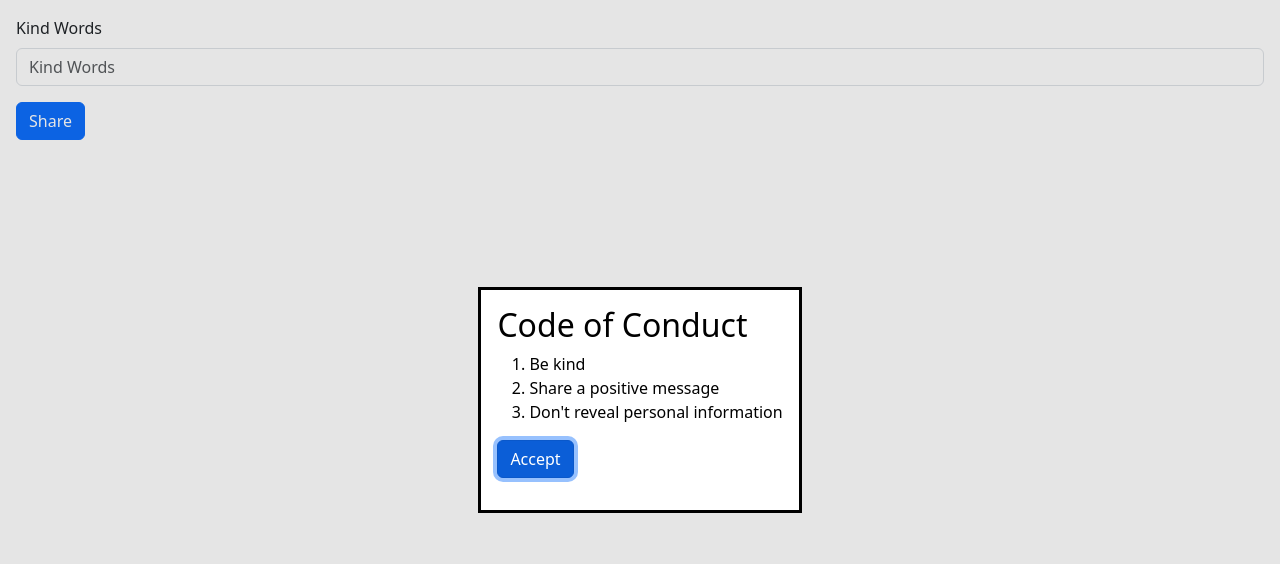
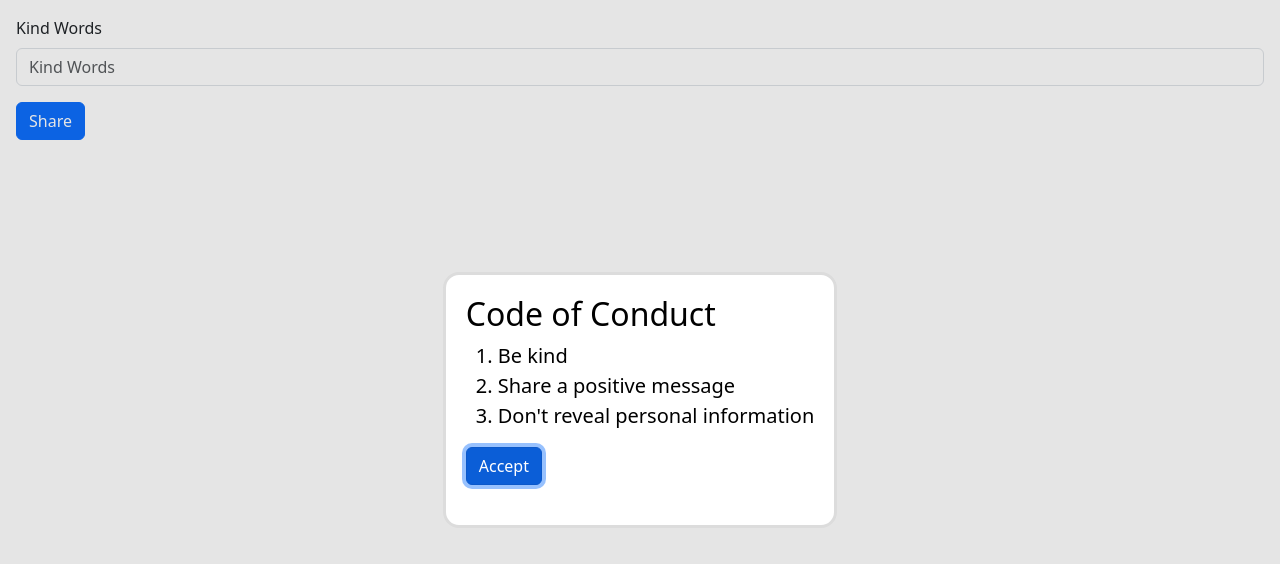
Before and after one commit to imann24/kind_cloud, a Django app: page /create/ in a window 1280 px wide. Shown: the top 564 px of the page. Run offline with Django 5.2, Linux system fonts and the light colour scheme; some libraries are stand-ins or nearby versions.

Commit message:
Style code of conduct

```diff
--- a/app/kind_cloud/static/main.css
+++ b/app/kind_cloud/static/main.css
@@ -40,3 +40,9 @@
     font-size: 1.25rem;
     text-align: center;
 }
+
+#conduct {
+    border-radius: 1rem;
+    border-color: gainsboro;
+    font-size: 1.25rem;
+}
```
Also changed, not shown: README.md.
